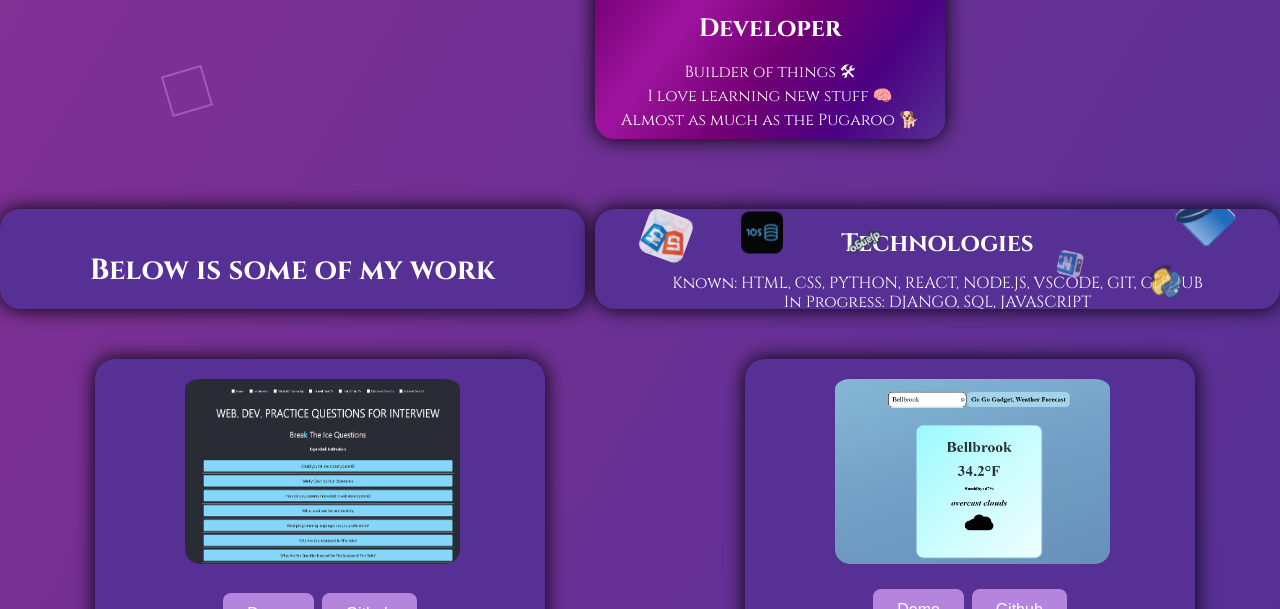
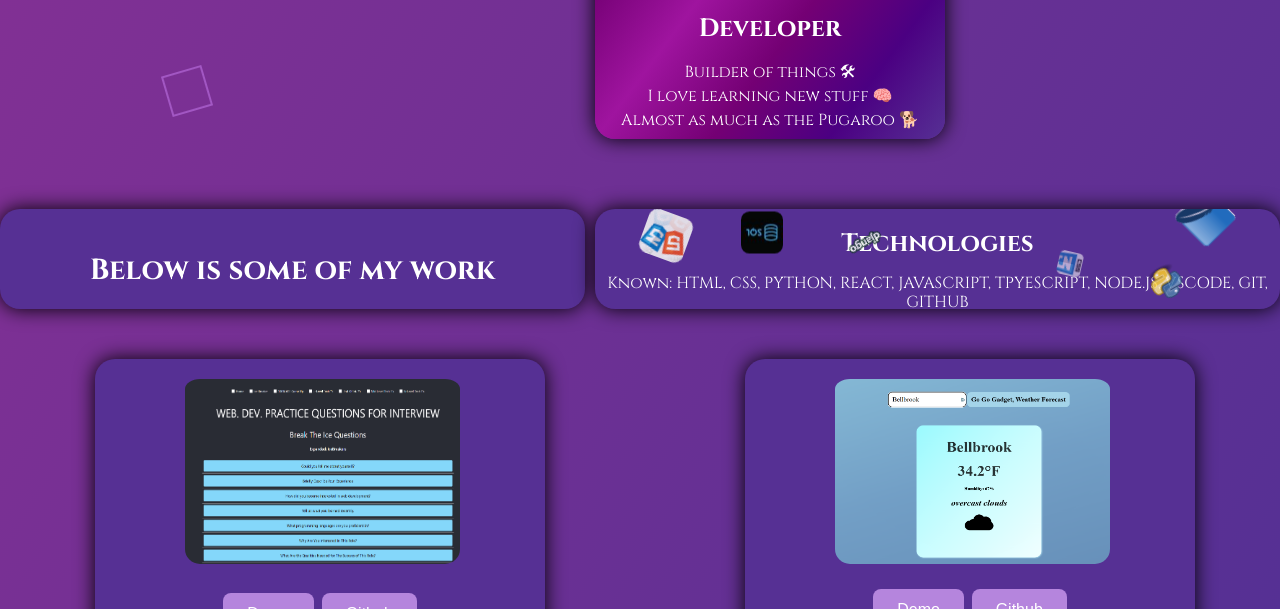
Before and after one commit to Lasoros/My-site---Portfolio, a plain HTML site: page index.html in a window 1280 px wide. Shown: the part 491-1100 px from the top of the page. Drawn offline with Linux system fonts and the light colour scheme.

Commit message:
Fixed Known Languages

```diff
--- a/index.html
+++ b/index.html
@@ -100,7 +100,7 @@
         <div class="box-footer">
           <div class="text">
             <H3>Technologies</H3>
-            <p>Known: HTML, CSS, PYTHON, REACT, NODE.JS, VSCODE, GIT, GITHUB <br> In Progress: DJANGO, SQL, JAVASCRIPT </p>
+            <p>Known: HTML, CSS, PYTHON, REACT, JAVASCRIPT, TPYESCRIPT, NODE.JS, VSCODE, GIT, GITHUB <br> In Progress: DJANGO, SQL </p>
             <div class="box_img_languages">
               <div></div>
               <div></div>
```
